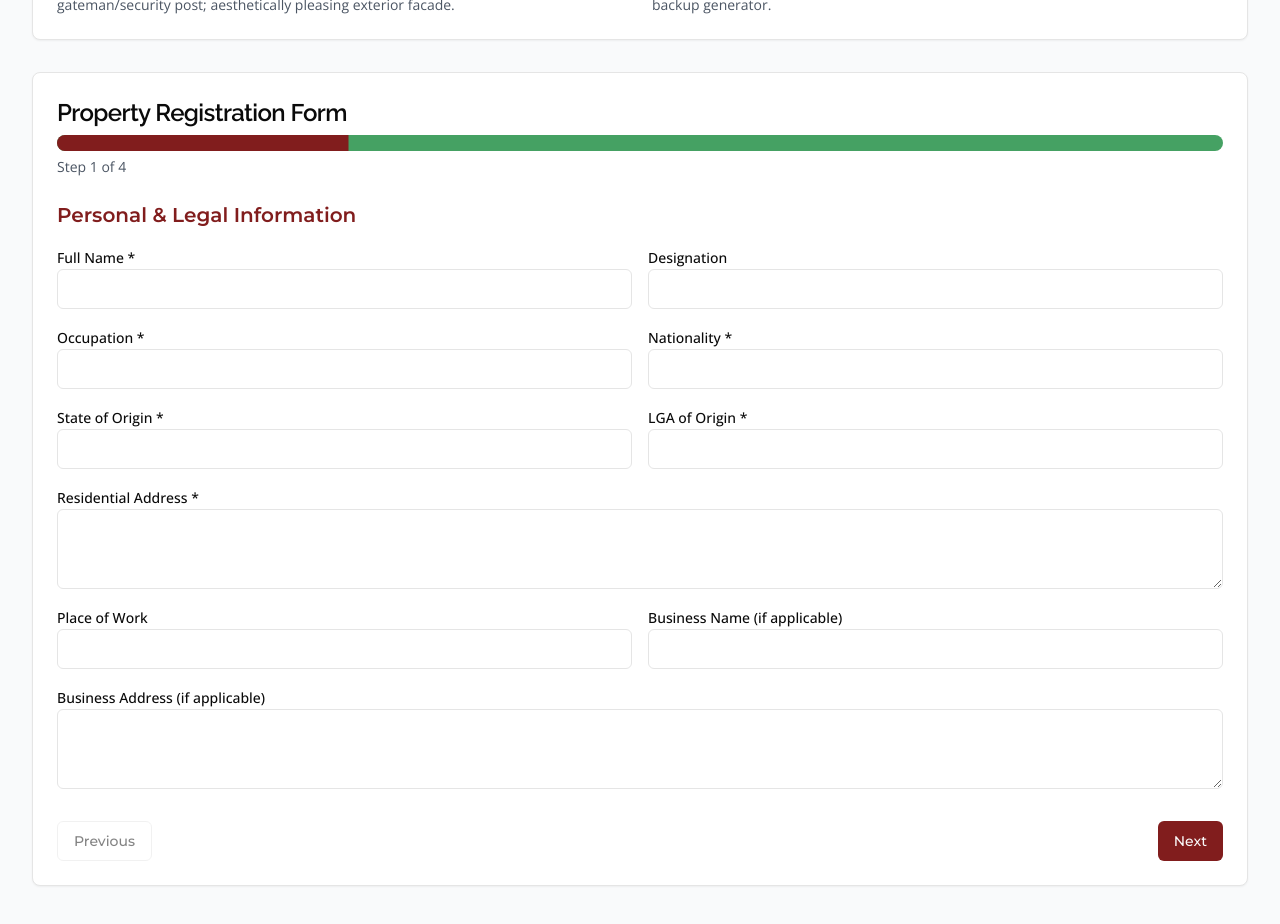
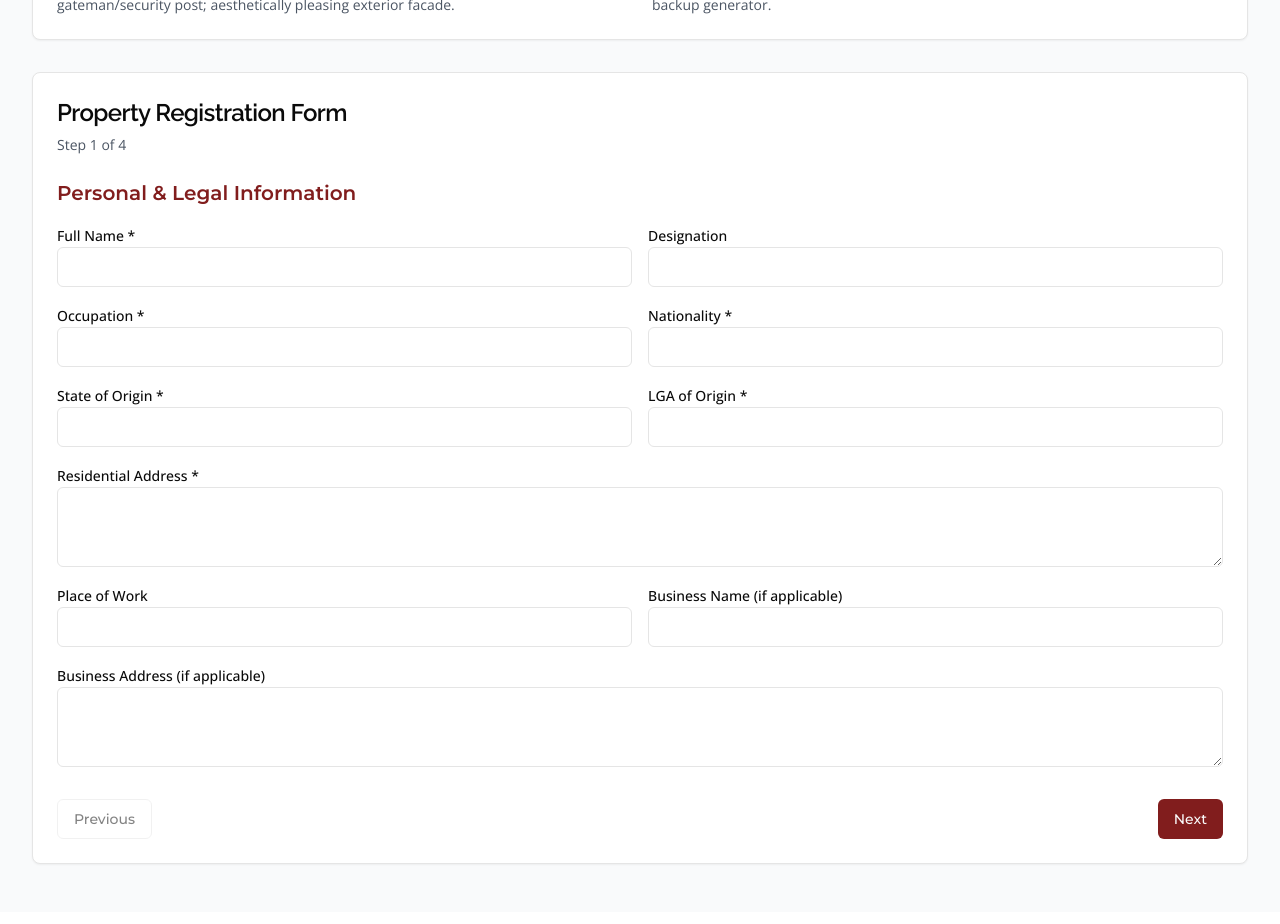
Before and after one commit to Milky-Tech/Ez-pay, a Next.js app: page /landlord-partner in a window 1280 px wide. Shown: the part 860-1784 px from the top of the page. Built offline with nearby package versions, Linux system fonts and the light colour scheme.

Commit message:
fix: temp fix for build

```diff
--- a/app/apply/[codename]/content.tsx
+++ b/app/apply/[codename]/content.tsx
@@ -521,7 +521,7 @@ export default function RentalApplicationContent() {
                     {property.typology}
                   </CardDescription>
                   <div className="mt-4">
-                    <Progress value={progress} className="h-2" />
+                    {/* <Progress value={progress} className="h-2" /> */}
                     <div className="flex justify-between mt-2">
                       <p className="text-sm font-medium text-primary">
                         Step {currentStep + 1}: {stepTitles[currentStep]}
--- a/app/landlord-partner/page.tsx
+++ b/app/landlord-partner/page.tsx
@@ -148,7 +148,7 @@ export default function LandlordPartnerPage() {
           <Card>
             <CardHeader>
               <CardTitle className="font-raleway text-2xl">Property Registration Form</CardTitle>
-              <Progress value={progress} className="mt-4" />
+              {/* <Progress value={progress} className="mt-4" /> */}
               <p className="text-sm text-gray-600 mt-2">Step {currentStep + 1} of {totalSteps}</p>
             </CardHeader>
             <CardContent>
```
